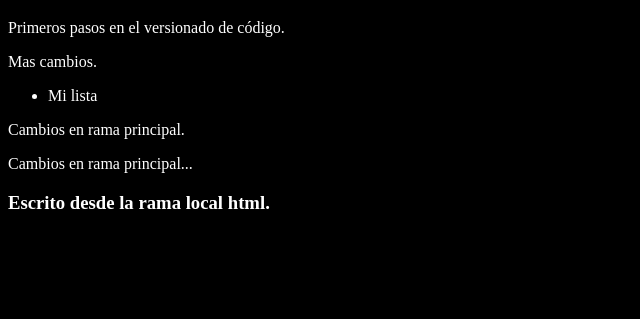
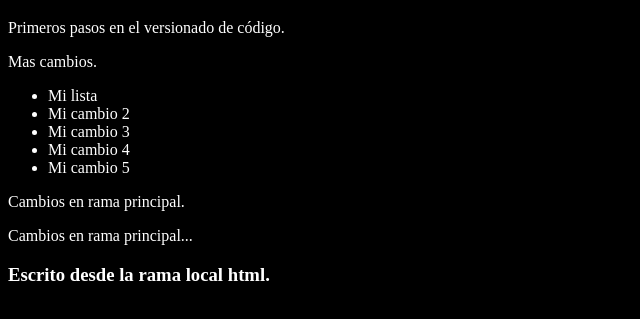
Before and after one commit to montoyaronald/proyecto2-montoyaronald, a plain HTML site: page index.html in a window 1280 px wide. Shown: the part 61-380 px from the top of the page, without its empty margins (0-640 px from the left). Drawn offline with Linux system fonts and the light colour scheme.

Commit message:
Agregando lista de cambios

```diff
--- a/index.html
+++ b/index.html
@@ -16,6 +16,10 @@
 
     <ul>
         <li>Mi lista</li>
+        <li>Mi cambio 2</li>
+        <li>Mi cambio 3</li>
+        <li>Mi cambio 4</li>
+        <li>Mi cambio 5</li>
     </ul>
     <p>Cambios en rama principal.</p>
     <p>Cambios en rama principal...</p>
```
